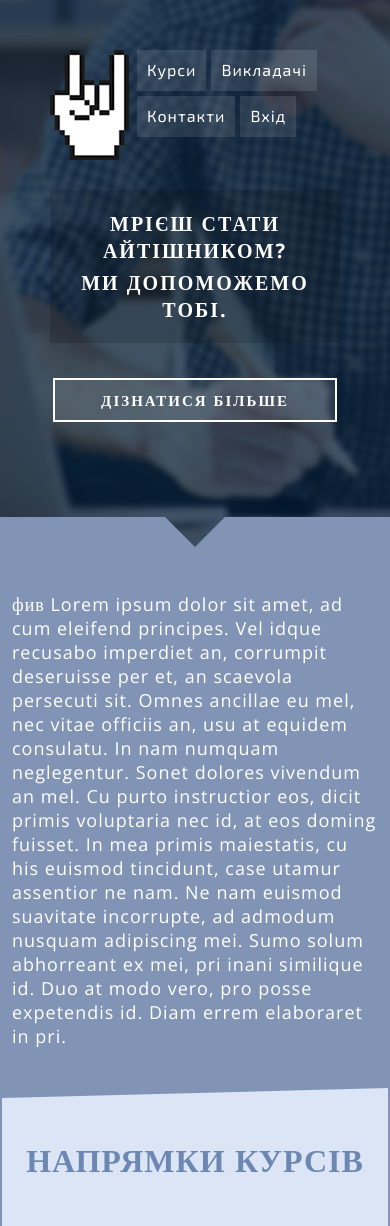
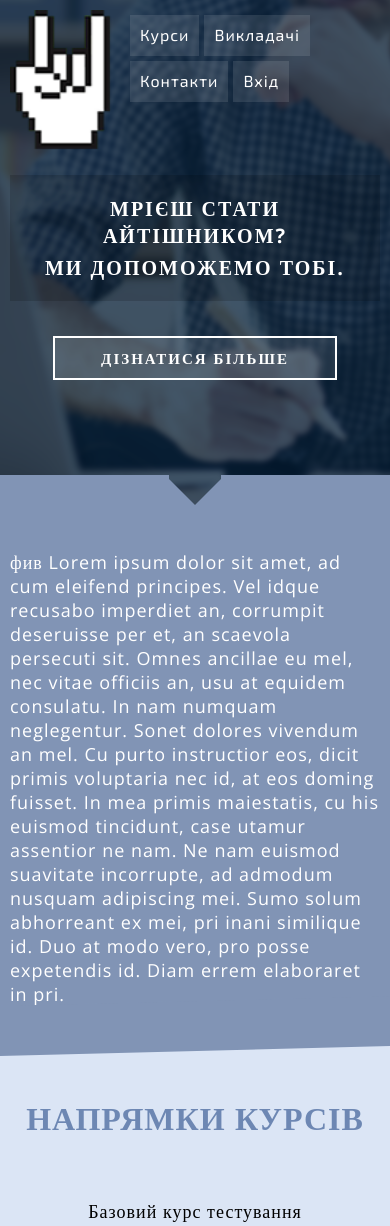
Before and after one commit to cursor-education/site, a PHP site: page / in a window 390 px wide; the page is wider, and only the part inside the window is pictured. Shown: the top 1226 px of that part. Run offline with PHP 8.4, Linux system fonts and the light colour scheme; style sheets or scripts are compiled from the project's sources; some libraries are stand-ins or nearby versions; grey boxes are pictures that could not be loaded.

Commit message:
updated landing page (updates for responsive)

```diff
--- a/shared/site/assets/app.less
+++ b/shared/site/assets/app.less
@@ -34,6 +34,10 @@ body#page-course {
         border-left: 2px #8194B5 solid;
         border-right: 2px #8194B5 solid;
 
+        @media screen and (max-width: 650px) {
+            border-width: 0px;
+        }
+
         .wrap {
             max-width: 1000px;
             margin: 0 auto;
@@ -49,6 +53,8 @@ body#page-course {
 }
 
 body#page-landing {
+    overflow-x: hidden;
+
     section#header {
         background: url(/assets/header-bg-1.png) no-repeat;
         background-size: 100%;
@@ -67,37 +73,6 @@ body#page-landing {
         @media screen and (max-width: 650px) {
             background-size: cover;
             background-position: center;
-
-            #logo {
-                float: left !important;
-                width: 30% !important;
-            }
-
-            ul#menu {
-                float: left !important;
-                list-style: initial !important;
-                width: 69% !important;
-
-                li {
-                    a {
-                        background: rgba(255, 255, 255, 0.11);
-                        margin-right: 5px;
-                        margin-bottom: 5px;
-                    }
-                }
-            }
-
-            #slogan {
-                margin-top: 25px !important;
-
-                span {
-                    display: block !important;
-                    font-size: 20px !important;
-
-                    word-wrap: break-word;
-                    word-break: break-word;
-                }
-            }
         }
 
         &:before {
@@ -109,6 +84,10 @@ body#page-landing {
             width: 50%;
             left: -30px;
 
+            @media screen and (max-width: 650px) {
+                width: 51%;
+            }
+
         }
         &:after {
             content: "";
@@ -118,6 +97,10 @@ body#page-landing {
             bottom: 0;
             width: 50%;
             right: -30px;
+
+            @media screen and (max-width: 650px) {
+                width: 51%;
+            }
         }
 
         .wrap {
@@ -126,11 +109,22 @@ body#page-landing {
             background: rgba(2, 29, 55, 0.74);
 
             max-width: none;
+
+            @media screen and (max-width: 650px) {
+                padding: 10px 10px 155px 10px;
+            }
         }
 
         #logo {
             float: left;
             display: block;
+
+            @media screen and (max-width: 650px) {
+                float: left;
+                background-size: 100px;
+                width: 120px;
+                height: 150px;
+            }
 
             width: 85px;
             height: 115px;
@@ -152,6 +146,21 @@ body#page-landing {
 
             margin: 0;
             padding: 0;
+
+            @media screen and (max-width: 650px) {
+                float: left;
+                list-style: initial;
+                width: 60%;
+                margin-top: 5px;
+
+                li {
+                    a {
+                        background: rgba(255, 255, 255, 0.11);
+                        margin-right: 5px;
+                        margin-bottom: 5px;
+                    }
+                }
+            }
 
             li {
                 display: inline-block;
@@ -187,6 +196,18 @@ body#page-landing {
             text-transform: uppercase;
 
             margin-top: 1px;
+
+            @media screen and (max-width: 650px) {
+                margin-top: 15px;
+
+                span {
+                    display: block !important;
+                    font-size: 20px !important;
+
+                    word-wrap: break-word;
+                    word-break: break-word;
+                }
+            }
 
             span {
                 font-family: "Open Sans";
@@ -457,7 +478,7 @@ body#page-landing {
                     background: #FDFDFD;
 
                     img.photo {
-                        transform: perspective(500px) translateZ(70px);
+                        transform: perspective(500px) translateZ(50px);
                     }
                 }
 
@@ -466,6 +487,10 @@ body#page-landing {
                 .status,
                 .desc {
                     display: block;
+                }
+
+                .name {
+                    font-weight: bold;
                 }
 
                 .status {
@@ -485,10 +510,14 @@ body#page-landing {
                 .desc {
                     width: 200px;
 
+                    @media screen and (max-width: 650px) {
+                        width: 90%;
+                    }
+
                     margin: 0 auto;
                     margin-top: 20px;
 
-                    font-size: 14px;
+                    font-size: 15px;
                     text-align: center;
                     word-break: break-word;
                 }
@@ -532,6 +561,10 @@ body#page-landing {
         }
 
         .banner {
+            @media screen and (max-width: 650px) {
+                padding: 10px 10px !important;
+            }
+
             font-family: "Open Sans";
             font-size: 20px;
 
@@ -556,6 +589,13 @@ body#page-landing {
         background: #DBE5F5;
         padding-top: 0px;
         padding-bottom: 0px;
+
+        @media screen and (max-width: 650px) {
+            .wrap .banner span {
+                min-width: 0px !important;
+                width: 90%;
+            }
+        }
 
         .wrap {
             color: black;
--- a/shared/site/index.html
+++ b/shared/site/index.html
@@ -6,7 +6,7 @@
 
   <meta http-equiv="X-UA-Compatible" content="IE=edge,chrome=1">
 
-  <title></title>
+  <title>Курси CURSOR</title>
 
   <meta name="keywords" content="">
   <meta name="description" content="">
@@ -15,7 +15,7 @@
   <meta name="robots" content="all">
   <meta name="revisit-after" content="2 days">
 
-  <meta name="viewport" content="width=device-width, initial-scale=1, maximum-scale=1">
+  <meta name="viewport" content="width=device-width, initial-scale=1" />
 
   <link rel="icon" type="image/x-icon" href="/favicon.png">
 
@@ -34,7 +34,7 @@
     <div class="wrap">
 
       <div id="logo-menu" class="clearfix">
-        <div id="logo" class="animated flip"></div>
+        <a href="javascript:;" id="logo" class="animated flip"></a>
 
         <ul id="menu" class="animated fadeIn">
           <li><a href="#courses">Курси</a></li>
```
Also changed, not shown: 1 other file.
